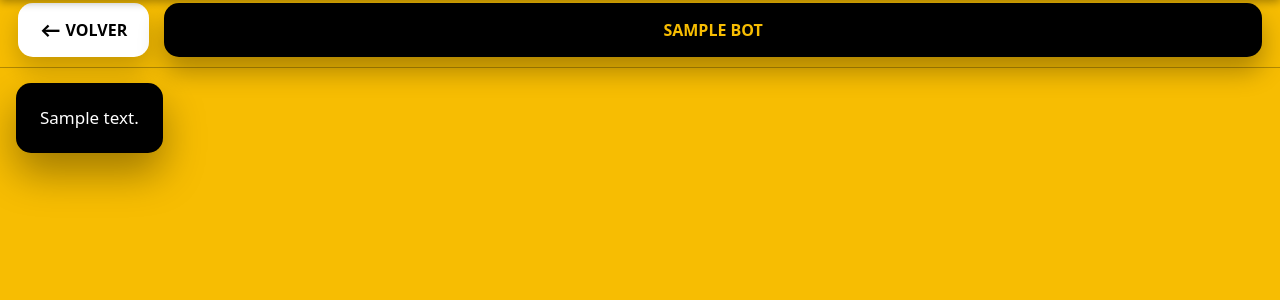
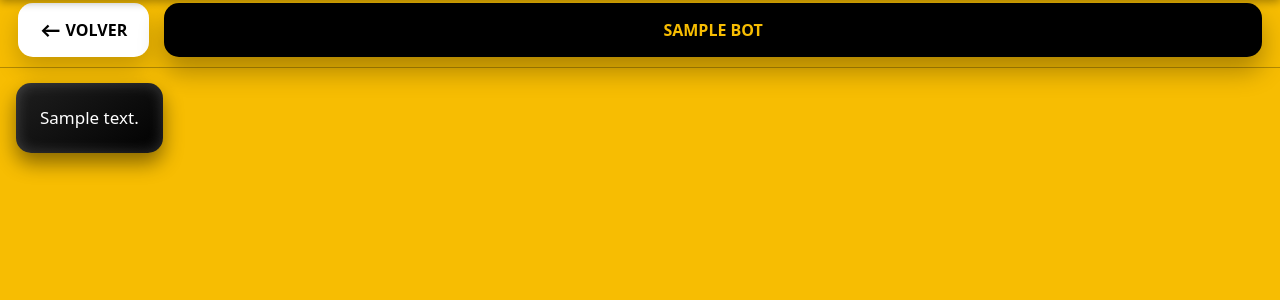
Before and after one commit to Sundingalue/multi-bot-inteligente-v1, a Flask app: template templates/chat.html in a window 1280 px wide. Shown: the part 62-362 px from the top of the page. Run offline with Flask 3, Linux system fonts and the light colour scheme; the template is opened without the code that fills it: most values are stand-ins (such as "Sample title", 1, 10 or a date in 2020); grey boxes are pictures that could not be loaded.

```diff
--- a/templates/chat.html
+++ b/templates/chat.html
@@ -114,25 +114,20 @@
       box-shadow: var(--shadow-strong);
     }
 
+    /* NUEVOS ESTILOS PARA EFECTO SATINADO */
     .bot{
       align-self: flex-start;
-      background: var(--ink);
+      background: linear-gradient(145deg, #1f1f1f, #000000);
       color: var(--paper);
-      /* NUEVO: ESTILO PARA LA TEXTURA */
-      background-image: url('https://www.transparenttextures.com/patterns/black-linen.png');
-      background-size: cover;
-      background-position: center;
-      background-blend-mode: overlay;
+      box-shadow: 0 10px 20px rgba(0,0,0,.45),
+                  0 0 15px rgba(255,255,255,.2) inset;
     }
     .user{
       align-self: flex-end;
-      background: var(--paper);
+      background: linear-gradient(145deg, #f0f0f0, #ffffff);
       color: var(--ink);
-      /* NUEVO: ESTILO PARA LA TEXTURA */
-      background-image: url('https://www.transparenttextures.com/patterns/black-linen.png');
-      background-size: cover;
-      background-position: center;
-      background-blend-mode: overlay;
+      box-shadow: 0 10px 20px rgba(0,0,0,.2),
+                  0 0 15px rgba(255,255,255,.6) inset;
     }
 
     @media (max-width:480px){
```
